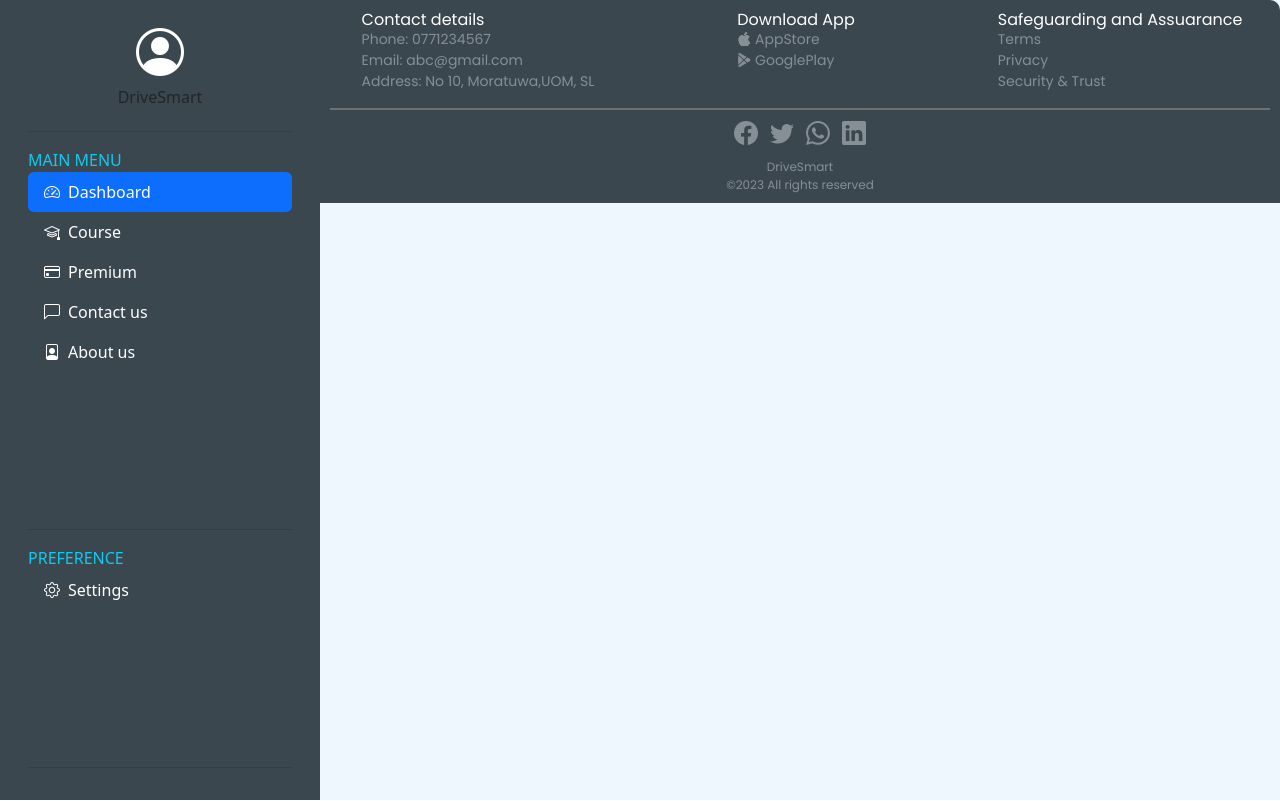
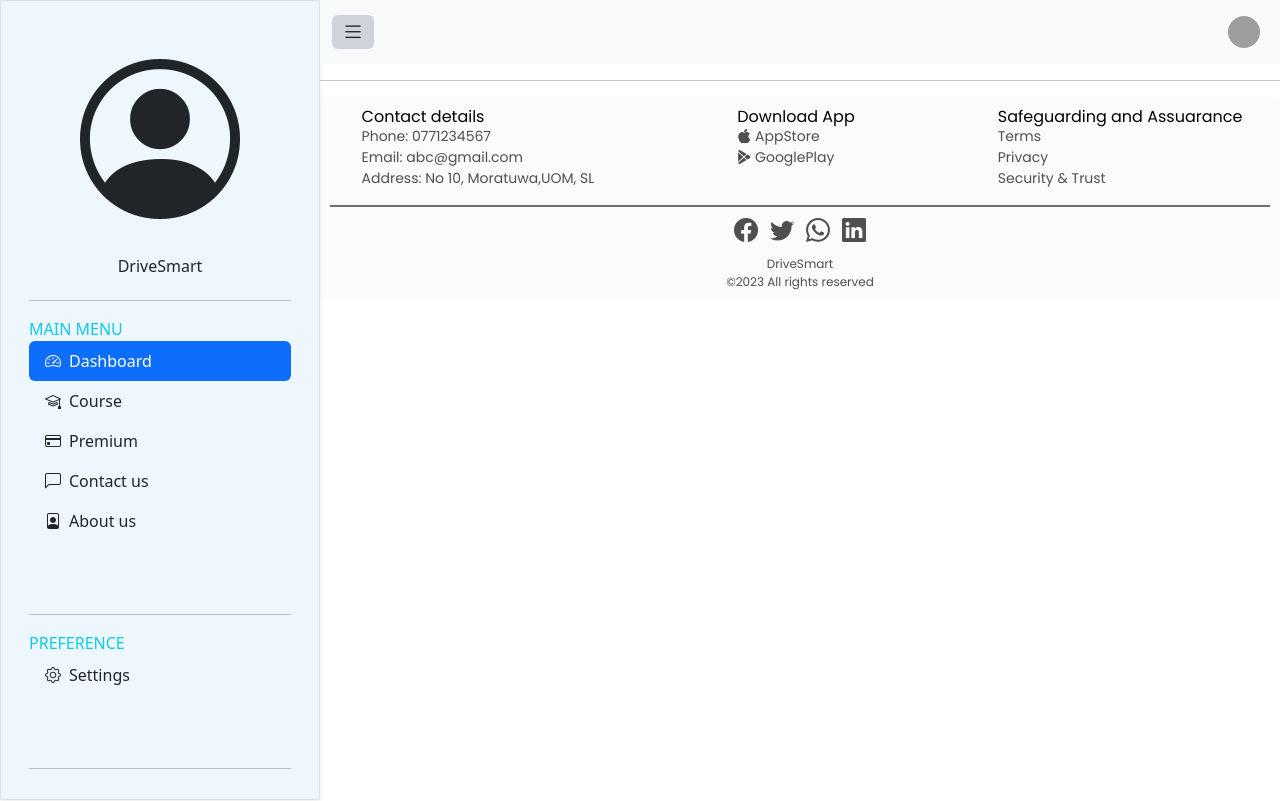
Before and after one commit to Luxshan2000/drivers-license-test-application, a React (Create React App) app in the folder webapp/: page /frame in a window 1280 px wide. Built offline with nearby package versions, Linux system fonts and the light colour scheme; grey boxes are pictures that could not be loaded.

Commit message:
frame-updated

```diff
--- a/webapp/src/App.js
+++ b/webapp/src/App.js
@@ -8,7 +8,7 @@ import ModalComponent from './components/ModalComponent';
 function App() {
   return (
     <ModalProvider>
-      <div style={{backgroundColor: "rgb(237, 247, 253)",minHeight:'100vh', margin:"0", padding:"0"}} >
+      <div style={{backgroundColor: "white",minHeight:'100vh', margin:"0", padding:"0"}} >
 
         <div  style={{minHeight:'100vh',margin:"0", padding:"0"}} >
           <AllRoutes />
--- a/webapp/src/assets/CSS/courseviewStyle.css
+++ b/webapp/src/assets/CSS/courseviewStyle.css
@@ -1,5 +1,5 @@
 .courseview{
-    background-color: rgb(237, 247, 253);
+    background-color: rgb(255, 255, 255);
 }
 
 .courseHeading{
--- a/webapp/src/assets/CSS/footerStyle.css
+++ b/webapp/src/assets/CSS/footerStyle.css
@@ -2,21 +2,20 @@
     padding: 0.6em;
     box-sizing: border-box;
     margin: 0;
-    background-color: #3B474F; /*bg-color*/
+    background-color: rgb(251, 251, 251); /*bg-color*/
     align-items:center;
     justify-content: space-between;
-
     border-top-right-radius: 10px;
   }
 
   .myFooter-heading{
-    color: white;  /*tx-heading-color*/
+    color: black;  /*tx-heading-color  white */
     padding: 0;
     margin: 0;
   }
 
   .myFooter-element{
-    color: #868E96; /*tx-color*/
+    color:#4f4f50 ; /*tx-color #868E96*/
   }
 
   .footer-bottom ul{
--- /dev/null
+++ b/webapp/src/components/NavBarInner.js
@@ -0,0 +1,34 @@
+import Container from 'react-bootstrap/Container';
+import Navbar from 'react-bootstrap/Navbar';
+
+function NavBarInner() {
+  return (
+    <Navbar className="bg-body-tertiary">
+      <Container>
+        <Navbar.Brand >
+            <span className=' badge text-dark bg-dark-subtle'>
+                <i style={{fontSize:'1.5em'}} class="bi bi-list"></i>
+            </span>
+        </Navbar.Brand>
+        <Navbar.Toggle />
+        <Navbar.Collapse className="justify-content-end">
+          <Navbar.Text>
+          <div className="dropdown dropstart">
+        <a href="#" class="d-flex align-items-center text-dark text-decoration-none" data-bs-toggle="dropdown" aria-expanded="false">
+          <img src="https://github.com/mdo.png" alt="" width="32" height="32" class="rounded-circle me-2"/>
+        </a>
+        <ul className="dropdown-menu  bg-info-subtle text-small shadow">
+          <li><a className="dropdown-item" href="#">Profile</a></li>
+          <li><a className="dropdown-item" href="#">Settings</a></li>
+          <li><hr className="dropdown-divider"/></li>
+          <li><a className="dropdown-item" href="#">Logout</a></li>
+        </ul>
+      </div>
+          </Navbar.Text>
+        </Navbar.Collapse>
+      </Container>
+    </Navbar>
+  );
+}
+
+export default NavBarInner;
--- a/webapp/src/components/OffCanvasNavComponent.js
+++ b/webapp/src/components/OffCanvasNavComponent.js
@@ -6,8 +6,8 @@ function OffCanvasNavComponent() {
   return (
     <div  className="d-flex  flex-column flex-shrink-0 vh-100 p-3 m-0">
       <div className=''>
-        <a href="/" className=" text-center d-flex align-items-center mb-3 mb-md-0 me-md-auto text-white text-decoration-none">
-          <i style={{fontSize:"3em"}} class="bi w-100  bi-person-circle"/>
+        <a href="/" className=" text-center d-flex align-items-center mb-3 mb-md-0 me-md-auto text-dark text-decoration-none">
+          <i style={{fontSize:"10em"}} class="bi w-100  bi-person-circle"/>
         </a>
       </div>
       <h6 className=" text-center">DriveSmart</h6>
@@ -21,25 +21,25 @@ function OffCanvasNavComponent() {
           </a>
         </li>
         <li>
-          <a href="#" className="nav-link text-white">
+          <a href="#" className="nav-link text-dark">
             <i class="bi bi-mortarboard pe-2"></i>
             Course
           </a>
         </li>
         <li>
-          <a href="#" className="nav-link text-white">
+          <a href="#" className="nav-link text-dark">
             <i class="bi bi-credit-card pe-2"></i>
             Premium
           </a>
         </li>
         <li>
-          <a href="#" className="nav-link text-white">
+          <a href="#" className="nav-link text-dark">
             <i class="bi bi-chat-left pe-2"></i>
             Contact us
           </a>
         </li>
         <li>
-          <a href="#" className="nav-link text-white">
+          <a href="#" className="nav-link text-dark">
             <i class="bi bi-file-person pe-2"></i>
             About us
           </a>
@@ -50,28 +50,13 @@ function OffCanvasNavComponent() {
       <ul className="nav nav-pills flex-column mb-auto">
         <span className=' text-info' >PREFERENCE</span>
         <li className="nav-item">
-          <a href="#" className="nav-link text-white" aria-current="page">
+          <a href="#" className="nav-link text-dark" aria-current="page">
             <i class="bi bi-gear pe-2"></i>
             Settings
           </a>
         </li>
       </ul>
-
       <hr/>
-
-      <div className="dropdown visually-hidden">
-        <a href="#" class="d-flex align-items-center text-white text-decoration-none dropdown-toggle" data-bs-toggle="dropdown" aria-expanded="false">
-          <img src="https://github.com/mdo.png" alt="" width="32" height="32" class="rounded-circle me-2"/>
-          <strong>mdo</strong>
-        </a>
-        <ul className="dropdown-menu dropdown-menu-dark text-small shadow">
-          <li><a className="dropdown-item" href="#">New project...</a></li>
-          <li><a className="dropdown-item" href="#">Settings</a></li>
-          <li><a className="dropdown-item" href="#">Profile</a></li>
-          <li><hr className="dropdown-divider"/></li>
-          <li><a className="dropdown-item" href="#">Sign out</a></li>
-        </ul>
-      </div>
     </div>
   )
 }
--- a/webapp/src/components/OutFrame.js
+++ b/webapp/src/components/OutFrame.js
@@ -1,21 +1,24 @@
 import React from 'react'
 import OffCanvasNavComponent from '../components/OffCanvasNavComponent'
 import FooterComponent from './FooterComponent'
-
+import NavBarInner from './NavBarInner'
 
 
 function OutFrame({children}) {
   return (
-    <div className='container-fluid m-0 p-0 ' >
-        <div className=' row col-12 mx-auto' >
-            <div style={{height:'100vh', position:'relative', left:'0', top:'0',backgroundColor:'#3B474F'}} className='col-12 col-md-3 col-lg-3'>
+    <div className=' container-fluid m-0 p-0 ' >
+        <div className=' row col-12 p-0 mx-auto' >
+            {true && <div style={{height:'100vh', position:'relative', left:'0', top:'0',backgroundColor:'rgb(237, 247, 253)'}} className=' text-dark border border-1 shadow-sm col-12 col-md-3 col-lg-3'>
                 <OffCanvasNavComponent/>
-            </div>
-            <div style={{height:'100vh'}} className=' p-0  col-12 col-md-9 col-lg-9  overflow-y-auto overflow-x-hidden'>
-            {children}
-            <div >
-            <FooterComponent/>
-            </div>
+            </div>}
+            <div style={{height:'100vh'}} className=' p-0  col-12 col-md-9 col-lg-9 mx-auto  overflow-y-auto overflow-x-hidden'>
+              <NavBarInner />
+              <div className='p-0 m-0 col-12 col-md-12 col-lg-12 mx-auto'>
+                {children}
+                <hr/>
+              </div>
+
+              <FooterComponent/>
             </div>
 
         </div>
```
